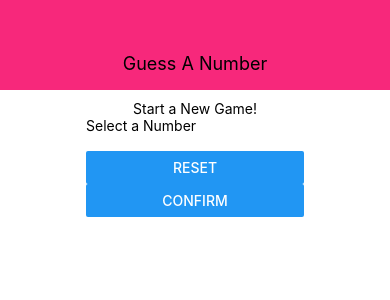
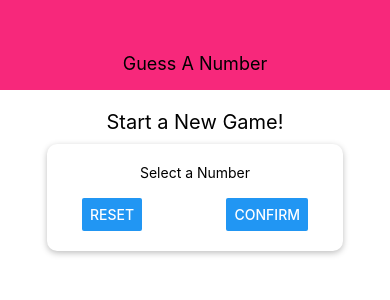
Before and after one commit to jakrim/guessNumberApp, a React Native app: screen / in a window 390 px wide. Shown: the top 300 px of the page. Built offline with nearby package versions, Linux system fonts and the light colour scheme.

Commit message:
Create 'Card' effect (elevation

```diff
--- a/screens/StartGameScreen.js
+++ b/screens/StartGameScreen.js
@@ -24,9 +24,29 @@
     alignItems: 'center',
     justifyContent: 'flex-start' //Default styling for flex: column
   },
-  title: {},
-  inputContainer: {},
-  buttonContainer: {}
+  title: {
+    fontSize: 20,
+    marginVertical: 10
+  },
+  inputContainer: {
+    width: 300,
+    maxWidth: '80%',
+    alignItems: 'center',
+    shadowColor: 'black',
+    shadowOffset: { width: 0, height: 2 },
+    shadowRadius: 6,
+    shadowOpacity: 0.26,
+    elevation: 8,
+    backgroundColor: 'white',
+    padding: 20,
+    borderRadius: 10
+  },
+  buttonContainer: {
+    flexDirection: 'row',
+    width: '100%',
+    justifyContent: 'space-between',
+    paddingHorizontal: 15
+  }
 });
 
 export default StartGameScreen;
```
